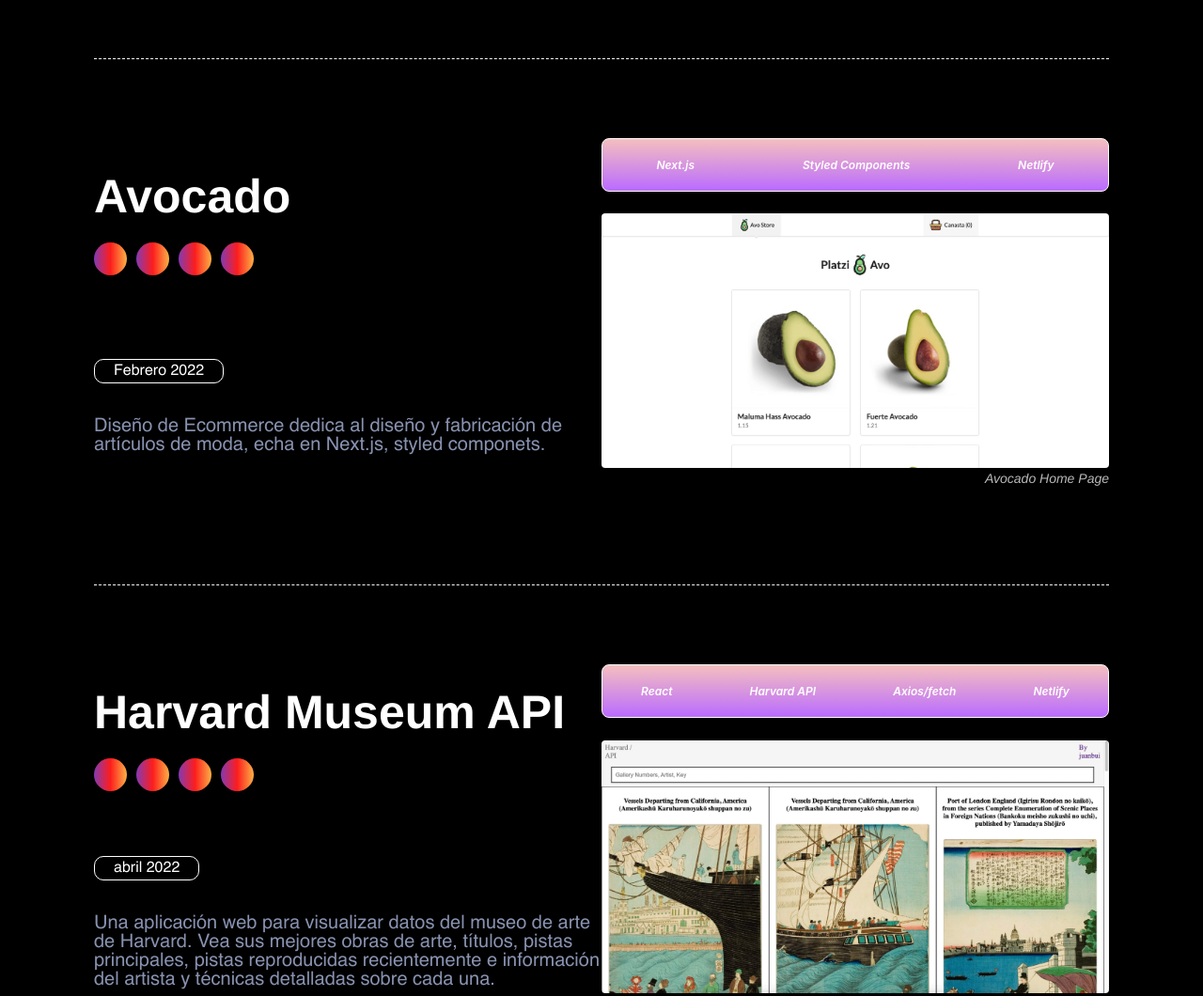
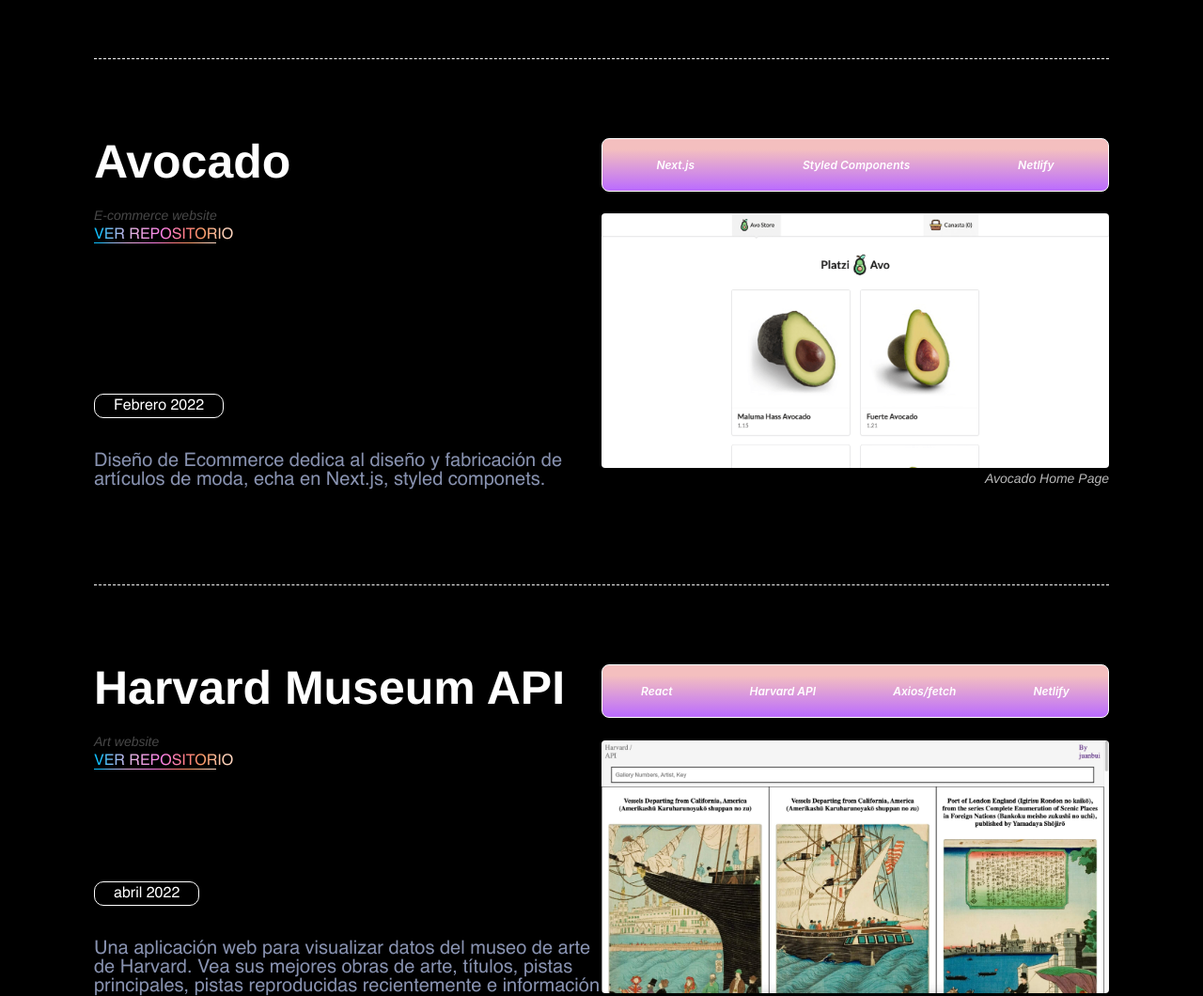
Before and after one commit to Buitrago1970/Juanbuui, a Gatsby site: page / in a window 1280 px wide. Shown: the part 1740-2800 px from the top of the page at 94% size. Built offline with nearby package versions, Linux system fonts and the light colour scheme; Gatsby itself is replaced by a stand-in of ours.

Commit message:
styles proyect

```diff
--- a/src/components/About.jsx
+++ b/src/components/About.jsx
@@ -44,7 +44,7 @@
             Recientemente lance{" "}
             {
               <a
-                href="https://www.instagram.com/0_0hentay_kun0_0/"
+                href="https://harvard-api.netlify.app"
                 rel="noopener"
                 target="_blank"
                 className="link__aboutMe"
--- a/src/components/Projects.jsx
+++ b/src/components/Projects.jsx
@@ -14,12 +14,18 @@
           <a href={data.link} target="_blank" rel="noreferrer nofollow">
             <h1 className="titles__title">{data.title}</h1>
           </a>
-          <ul className="titles__color-list">
-            <li>xxx</li>
-            <li>xxx</li>
-            <li>xxx</li>
-            <li>xxx</li>
-          </ul>
+          <div className="link-short-description">
+            <p className="short-description">{data.shortDescription}</p>
+            <a
+              href={data.link}
+              target="_blank"
+              rel="noreferrer nofollow"
+              className="link"
+            >
+              VER REPOSITORIO
+            </a>
+            <hr />
+          </div>
         </div>
         <div className="content__description">
           <p className="content__description__start-age">{data.endAge}</p>
--- a/src/components/Work.jsx
+++ b/src/components/Work.jsx
@@ -15,6 +15,7 @@
       image: "src/images/sanss.png",
       description:
         "E-commerce para brindar la conveniencia de la entrega a domicilio de productos cárnicos, Desarrollo e implementación, Frontend y backend del e-commerce de San-Diego.",
+      shortDescription: "E-commerce website",
       figcaption: "San-Diego Home Page",
       endAge: "Diciembre 2021",
     },
@@ -24,6 +25,7 @@
       title: "Avocado",
       description:
         "Diseño de Ecommerce dedica al diseño y fabricación de artículos de moda, echa en Next.js, styled componets.",
+      shortDescription: "E-commerce website",
       technologies: ["Next.js", "Styled Components", "Netlify"],
       image: "src/images/sanss.png",
       figcaption: "Avocado Home Page",
@@ -35,6 +37,7 @@
       title: "Harvard Museum API",
       description:
         "Una aplicación web para visualizar datos del museo de arte de Harvard. Vea sus mejores obras de arte, títulos, pistas principales, pistas reproducidas recientemente e información del artista y técnicas detalladas sobre cada una.  ",
+      shortDescription: "Art website",
       technologies: ["React", "Harvard API", "Axios/fetch", "Netlify"],
       image: "src/images/sanss.png",
 
@@ -46,7 +49,8 @@
       link: "https://louisvuitton-fa.webflow.io/",
       title: "LOUIS VUITTON",
       description:
-        "Re-Diseño de la aplicación web principal de LOUIS VUITTON, con las temporadas de 2021 echa en Webflow.xw",
+        "Re-Diseño de la aplicación web principal de LOUIS VUITTON, con las temporadas de 2021 echa en Webflow",
+      shortDescription: "Website Home Page",
       technologies: ["Webflow", "Html", "CSS"],
       image: "src/images/sanss.png",
 
--- a/src/components/styles/_projects.scss
+++ b/src/components/styles/_projects.scss
@@ -2,12 +2,28 @@
 
 .project {
   @include project-Box;
+  & hr {
+    width: 24%;
+    margin: 0;
+    border: none;
+    height: 1px;
+    background-image: linear-gradient(
+      90deg,
+      rgba(16, 190, 252, 1) 4%,
+      rgba(129, 188, 243, 1) 13%,
+      rgba(230, 177, 225, 1) 28%,
+      rgba(250, 127, 229, 1) 49%,
+      rgba(255, 125, 125, 1) 67%,
+      rgba(247, 152, 102, 1) 78%,
+      rgba(255, 212, 189, 1) 95%
+    );
+  }
 }
 .content {
   height: 100%;
   display: flex;
   flex-direction: column;
-  justify-content: space-around;
+  justify-content: space-between;
   &__description {
     &__start-age {
       display: inline-block;
@@ -46,6 +62,36 @@
     }
   }
 }
+.short-description {
+  color: #484848;
+  font-style: italic;
+  font-size: 1.4rem;
+  margin: 0;
+  margin-bottom: 5px;
+}
+.link {
+  font-size: 1.6rem;
+  transition: all 0.5s ease-in-out;
+  margin: 0;
+  background-image: linear-gradient(
+    90deg,
+    rgba(16, 190, 252, 1) 4%,
+    rgba(129, 188, 243, 1) 13%,
+    rgba(230, 177, 225, 1) 28%,
+    rgba(250, 127, 229, 1) 49%,
+    rgba(255, 125, 125, 1) 67%,
+    rgba(247, 152, 102, 1) 78%,
+    rgba(255, 212, 189, 1) 95%
+  );
+  -webkit-background-clip: text;
+  -webkit-text-fill-color: transparent;
+  background-clip: text;
+  text-fill-color: transparent;
+}
+.link:hover {
+  border: 1px solid white;
+}
+
 .image-tech--project {
   height: 100%;
   display: flex;
@@ -54,7 +100,7 @@
 
   &__list {
     display: flex;
-    background: linear-gradient(180deg, #f4bfbf 0%, #ba6bff 100%);
+    background: linear-gradient(180deg, #f4bfbf 20%, #ba6bff 100%);
     padding: 0;
     height: 57px;
     align-items: center;
```
